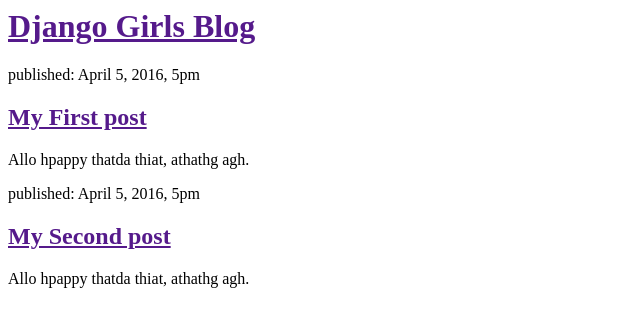
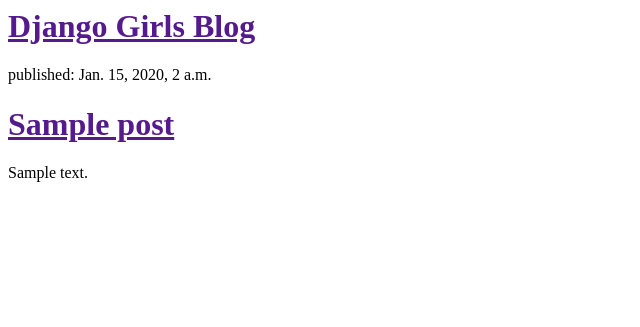
Before and after one commit to andreaczar/my-first-blog, a Django app: template blog/templates/blog/post_list.html in a window 1280 px wide. Shown: the top 327 px of the page, without its empty margins (0-640 px from the left). Run offline with Django 3.2, Linux system fonts and the light colour scheme; the template is opened without the code that fills it: values that come from a table or form of the project are taken from there, others are empty; tables that the repository leaves empty hold one stand-in row (values such as "Sample post").

Commit message:
Modified templates to display posts from database.

```diff
--- a/blog/templates/blog/post_list.html
+++ b/blog/templates/blog/post_list.html
@@ -8,17 +8,14 @@
             <h1><a href="">Django Girls Blog</a><h1>
         </div>
 
-        <div>
-            <p>published: April 5, 2016, 5pm</p>
-            <h2><a href="">My First post</a></h2>
-            <p>Allo hpappy thatda thiat, athathg agh.</p>
-        </div>
+        {% for post in posts %}
+            <div>
+                <p>published: {{ post.published_date }}</p>
+                <h1><a href="">{{ post.title }}</a></h1>
+                <p>{{ post.text|linebreaks }}</p>
+            </div>
+        {% endfor %}
 
-        <div>
-            <p>published: April 5, 2016, 5pm</p>
-            <h2><a href="">My Second post</a></h2>
-            <p>Allo hpappy thatda thiat, athathg agh.</p>
-        </div>
 
 
     </body>
--- a/blog/views.py
+++ b/blog/views.py
@@ -1,4 +1,7 @@
 from django.shortcuts import render
+from django.utils import timezone
+from .models import Post
 
 def post_list(request):
-    return render(request, 'blog/post_list.html', {})
+    posts = Post.objects.filter(published_date__lte=timezone.now()).order_by('published_date')
+    return render(request, 'blog/post_list.html', {'posts': posts})
```
